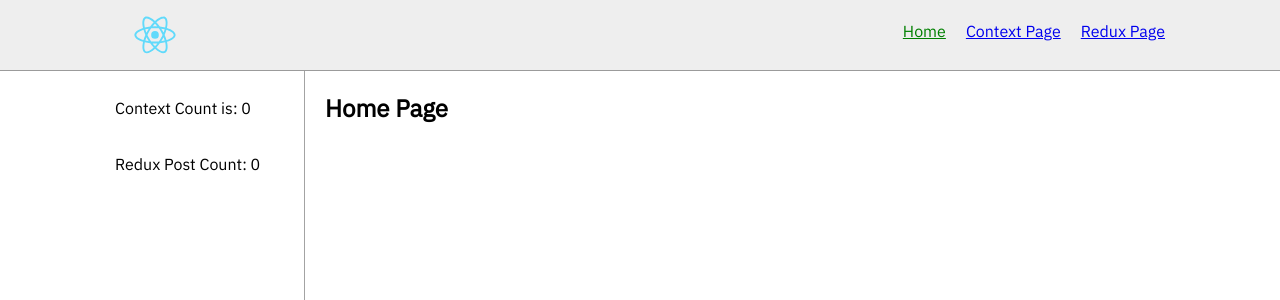
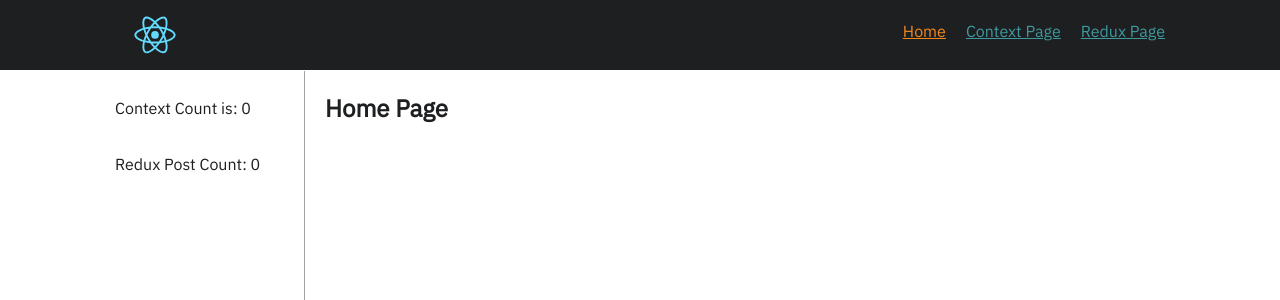
Before and after one commit to vamdigital/create-vam-app, a React (Create React App) app: page / in a window 1280 px wide. Shown: the top 300 px of the page. Built offline with nearby package versions, Linux system fonts and the light colour scheme.

Commit message:
feat: adds base16 colors to set dark / light mode based on user prefrence settings

```diff
--- a/package.json
+++ b/package.json
@@ -1,6 +1,6 @@
 {
   "name": "create-vam-app",
-  "version": "2.1.0",
+  "version": "2.1.1",
   "type": "module",
   "bin": "bin/setup.js",
   "license": "MIT",
--- a/src/components/Header/Header.tsx
+++ b/src/components/Header/Header.tsx
@@ -7,8 +7,8 @@ const HeaderWrapper = styled.header`
 	display: flex;
 	width: 100%;
 	padding: 10px;
-	background: #eeeeee;
-	border-bottom: 1px solid #9b9b9b;
+	background: var(--base07);
+	border-bottom: 1px solid var(--base00);
 	justify-content: space-between;
 	align-items: center;
 `;
@@ -35,9 +35,11 @@ const Nav = styled.nav`
 const NavList = styled.li`
 	display: flex;
 	padding: 10px;
-
+	a {
+		color: var(--base0C)
+	}
 	a.active {
-		color: green;
+		color: var(--base09)
 	}
 `;
 
--- a/src/styles/globalStyles.ts
+++ b/src/styles/globalStyles.ts
@@ -2,6 +2,51 @@ import styled, { createGlobalStyle } from "styled-components";
 
 export const GlobalStyles = createGlobalStyle`
 
+	/** base 16 color scheme trial */
+	@media(prefers-color-scheme: dark) {
+		:root {
+			--base00: #2d2d2d;
+			--base01: #393939;
+			--base02: #515151;
+			--base03: #999999;
+			--base04: #b4b7b4;
+			--base05: #cccccc;
+			--base06: #e0e0e0;
+			--base07: #ffffff;
+			--base08: #f2777a;
+			--base09: #f99157;
+			--base0A: #ffcc66;
+			--base0B: #99cc99;
+			--base0C: #66cccc;
+			--base0D: #6699cc;
+			--base0E: #cc99cc;
+			--base0F: #a3685a;
+		}
+	}
+
+	@media(prefers-color-scheme: light) {
+		:root {
+			--base00: #ffffff;
+			--base01: #e0e0e0;
+			--base02: #d6d6d6;
+			--base03: #8e908c;
+			--base04: #969896;
+			--base05: #4d4d4c;
+			--base06: #282a2e;
+			--base07: #1d1f21;
+			--base08: #c82829;
+			--base09: #f5871f;
+			--base0A: #eab700;
+			--base0B: #718c00;
+			--base0C: #3e999f;
+			--base0D: #4271ae;
+			--base0E: #8959a8;
+			--base0F: #a3685a;
+		}
+	}
+
+
+/** Resets */
 *, *:before, *:after{
 	box-sizing: inherit;
 }
@@ -19,6 +64,8 @@ html {
 		font-size: 16px;
 		font-family: 'IBM Plex Sans Arabic', sans-serif;
 		line-height: 1.5;
+		background: var(--base00);
+		color: var(--base07);
 	}
 
 	ul {
@@ -30,6 +77,7 @@ html {
 	button {
 		font-size: 12px;
 	}
+
 `;
 
 export const Container = styled.div`
```
